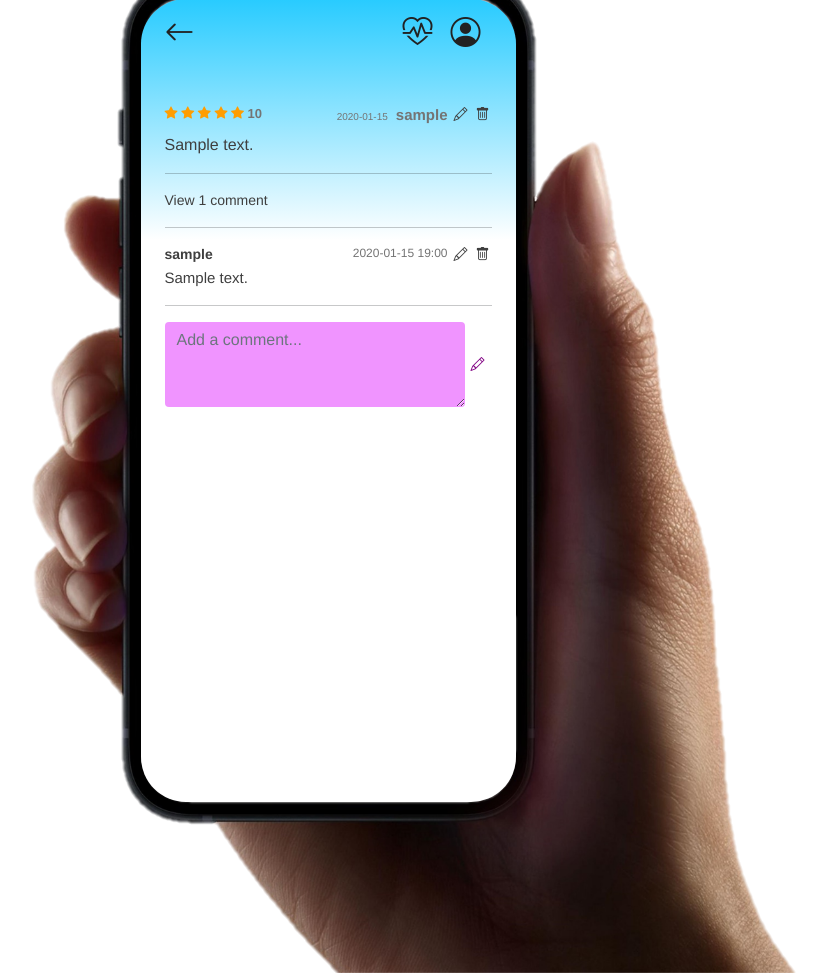
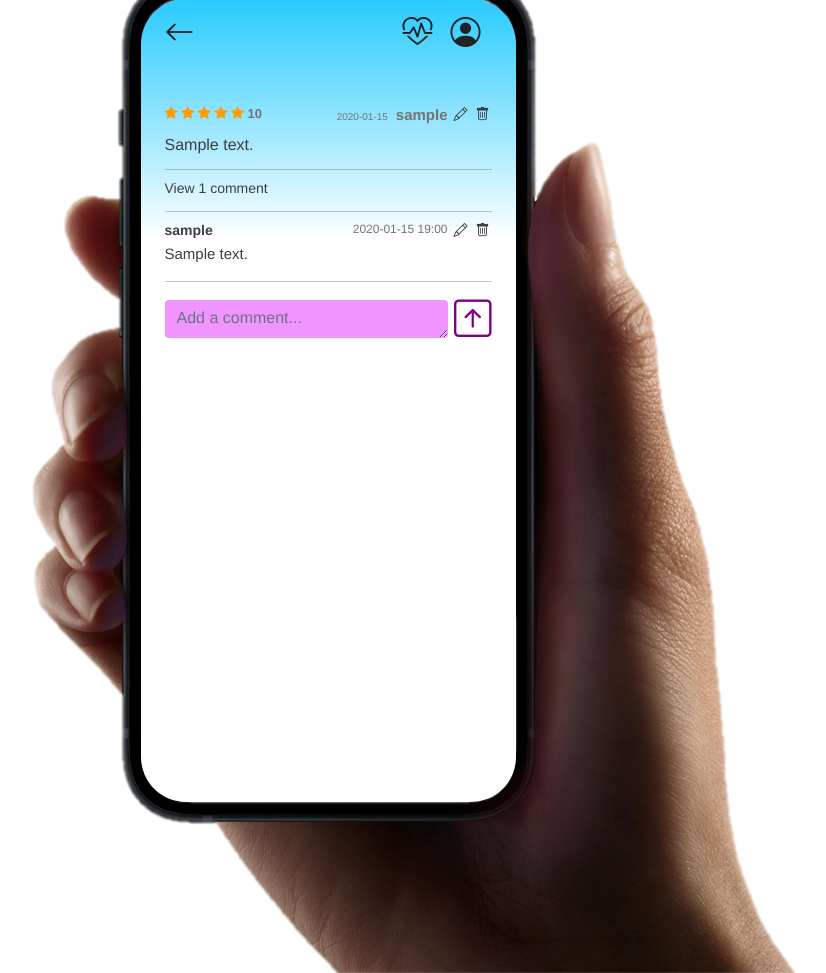
Before and after one commit to rohmantique/SSAFY-Final-Pjt, a Django app: page /movies/read/1/ in a window 1280 px wide. Shown: the whole page, without its empty margins (312-1138 px from the left). Run offline with Django 3.2, Linux system fonts and the light colour scheme; a user stored in the database is signed in; tables that the repository leaves empty hold one stand-in row (values such as "Sample post").

Commit message:
eunho/ read.html이랑 profile.html 보완

```diff
--- a/movies/templates/movies/read.html
+++ b/movies/templates/movies/read.html
@@ -37,10 +37,28 @@
     color: #3F3F3F !important;
     padding-right: 2px;
   }
+
+  textarea {
+    height: 28px !important;
+  }
+
+  .comment-create {
+    font-size: 37.5px !important;
+    color: #747474;
+    padding-right: 0 !important;
+  }
+
+  hr {
+    margin: 12px 0 8px 0;
+  }
+
+  .sticky {
+    flex: 1;
+  }
 {% endblock style %}
 
 {% block content %}
-  <div class="p-4">
+  <div class="p-4" style="flex:1;">
     <div class="review-section mt-4">
       <div class="d-flex justify-content-between">
         <div class="review-score">
@@ -182,19 +200,18 @@
         <div style="color: #3F3F3F; font-size: 15px;">{{ comment.content }}</div>
       </div>
     {% endfor %}
-    <hr>
+
     <!-- 댓글 작성 -->
-    <div>
+    <div class="sticky">
       {% if request.user.is_authenticated %}
+        <hr>
         <form action="{% url 'movies:read' review.pk %}" method="POST">
           {% csrf_token %}
-          <div class="d-flex">
-            <div style="width: 300px;">
+          <div class="d-flex justify-content-between align-items-center">
+            <div>
               {{ comment_form }}
             </div>
-            <div class="my-4 d-flex justify-content-end">
-              <button class="button"><i class="bi bi-pencil"></i></button>
-            </div>
+            <button class="button comment-create"><i class="bi bi-arrow-up-square"></i></button>
           </div>
         </form>
       {% endif %}
```
Also changed, not shown: accounts/templates/accounts/update_profile.html (+4 -4 lines).
